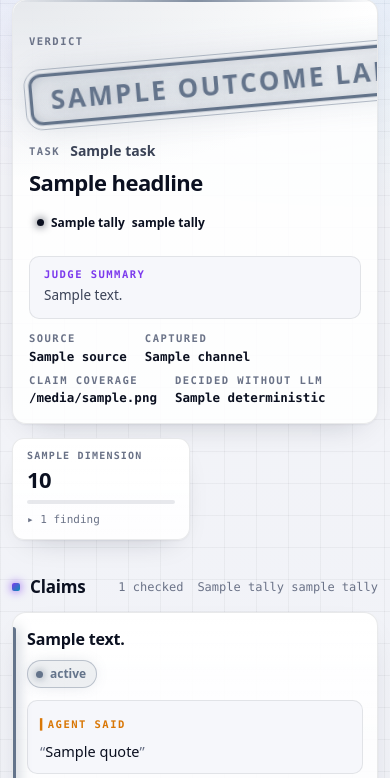
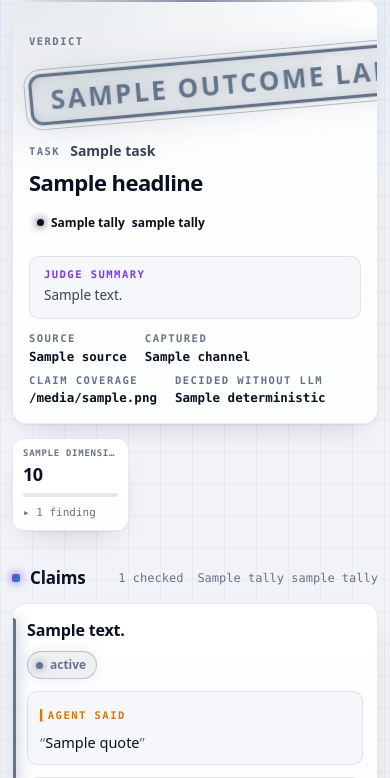
Before and after one commit to hsayvaidya23/evidence-judge, a Python web app: template src/evidence_judge/report/templates/report.html.j2 in a window 390 px wide. Shown: the part 61-839 px from the top of the page. Run offline with Jinja, Linux system fonts and the light colour scheme; the template is opened without the code that fills it: most values are stand-ins (such as "Sample title", 1, 10 or a date in 2020).

Commit message:
feat(report): compact three-column dimension strip on phones

```diff
--- a/src/evidence_judge/report/templates/report.html.j2
+++ b/src/evidence_judge/report/templates/report.html.j2
@@ -310,7 +310,10 @@ footer { margin-top: 40px; padding-top: 18px; border-top: 1px solid var(--line);
   .verdict-pill { font-size: 26px; }
   .score { width: 104px; height: 104px; }
   .score .num { font-size: 32px; }
-  .dims { grid-template-columns: repeat(2, minmax(0, 1fr)); }
+  .dims { grid-template-columns: repeat(3, minmax(0, 1fr)); gap: 8px; }
+  .dim { padding: 10px 10px 10px; }
+  .dim .name { font-size: 9px; letter-spacing: 0.08em; }
+  .dim .val { font-size: 18px; }
   .claim { padding: 14px 14px 12px; }
   .claim-head { flex-direction: column; gap: 8px; }
   .trace li { grid-template-columns: 52px 20px minmax(0, 1fr) auto; padding: 7px 10px 7px 6px; gap: 8px; }
```
